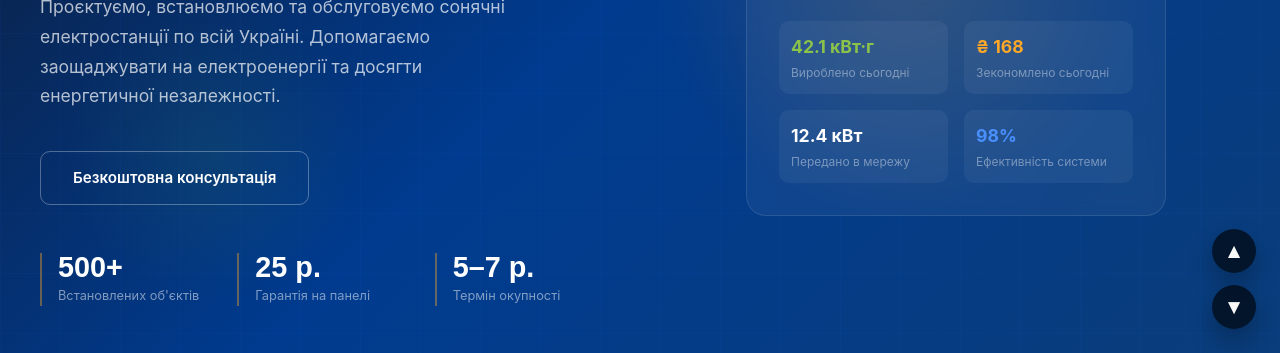
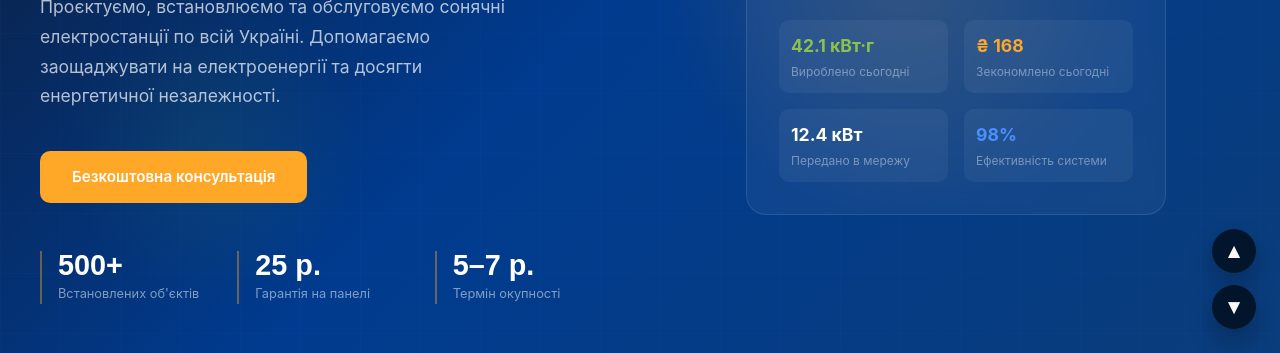
Before and after one commit to IrynaDiatel/solar_in_house, a website: page index.html in a window 1280 px wide. Shown: the part 447-800 px from the top of the page. Drawn offline with Linux system fonts and the light colour scheme.

Commit message:
Update style.css

```diff
--- a/css/style.css
+++ b/css/style.css
@@ -193,7 +193,7 @@
     flex-wrap: wrap;
   }
 
-  .btn-primary {
+  .btn-secondary {
     background: var(--orange);
     color: white;
     padding: 0.85rem 2rem;
@@ -209,25 +209,7 @@
     gap: 8px;
   }
 
-  .btn-primary:hover { background: var(--orange-dark); transform: translateY(-2px); }
-
-  .btn-secondary {
-    background: transparent;
-    color: white;
-    padding: 0.85rem 2rem;
-    border-radius: 10px;
-    font-weight: 600;
-    font-size: 0.95rem;
-    text-decoration: none;
-    border: 1.5px solid rgba(255,255,255,0.3);
-    cursor: pointer;
-    transition: border-color 0.2s, background 0.2s;
-    display: inline-flex;
-    align-items: center;
-    gap: 8px;
-  }
-
-  .btn-secondary:hover { border-color: white; background: rgba(255,255,255,0.08); }
+  .btn-secondary:hover { background: var(--orange-dark); transform: translateY(-2px); }
 
   .page-header {
     background: #071025;
```
